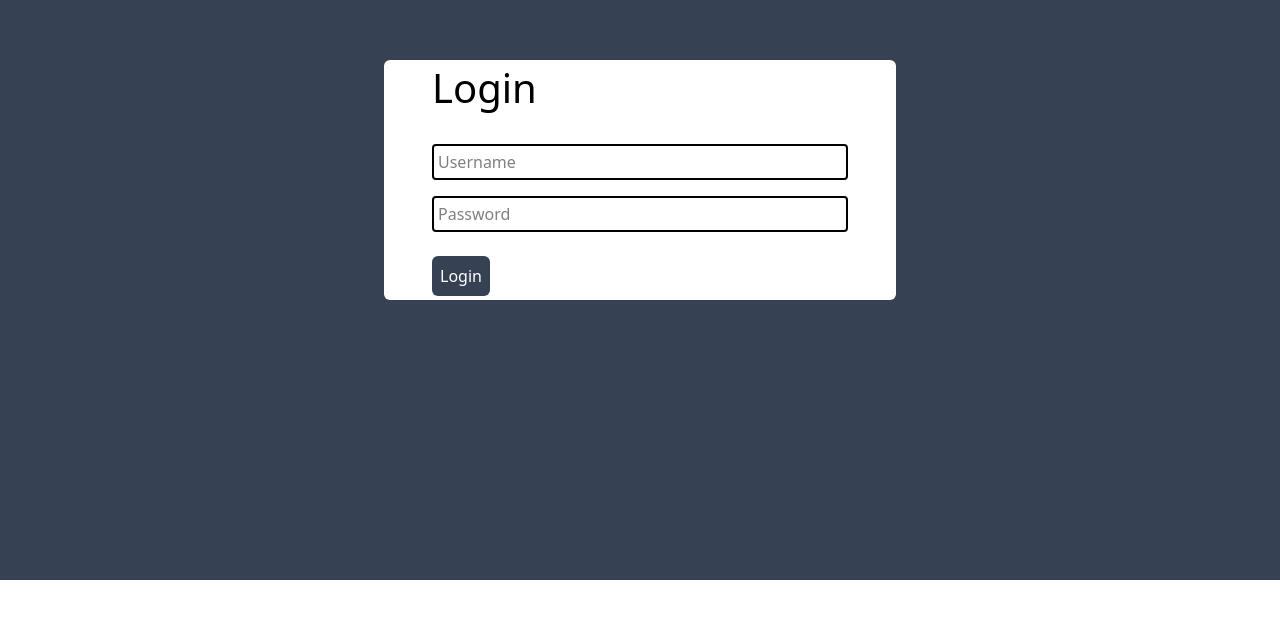
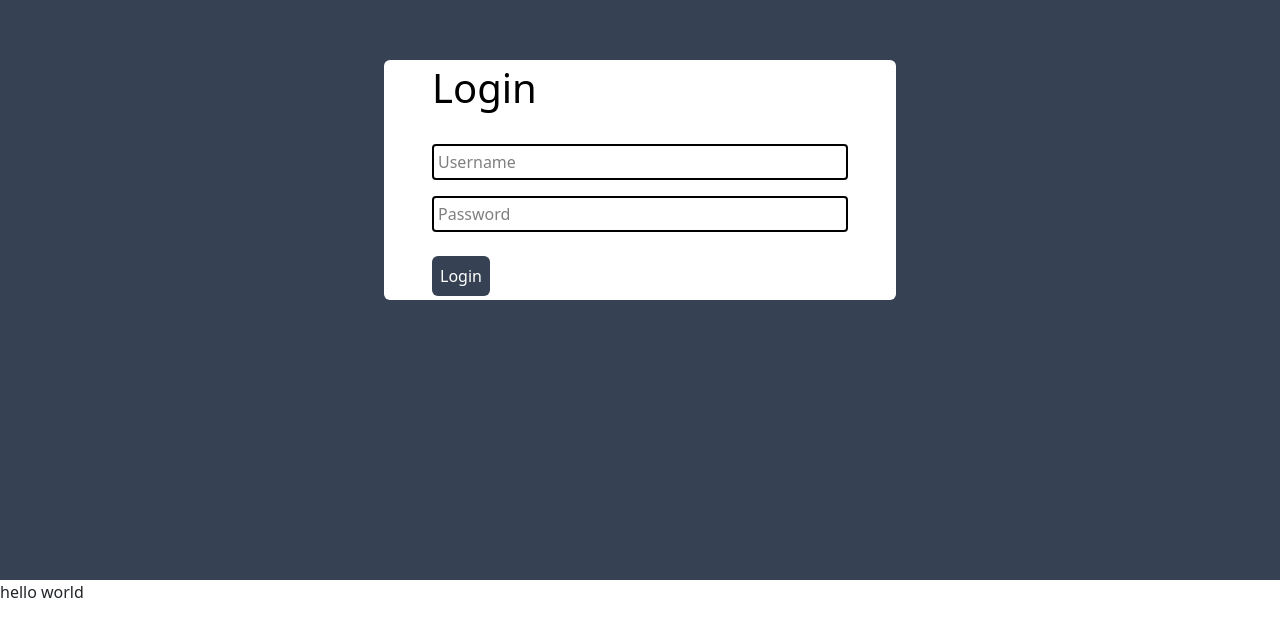
Before and after one commit to saurab28/TaskManger, a Vue app: page / in a window 1280 px wide. Shown: the part 220-840 px from the top of the page. Before the commit the page ends 800 px from the top, so only its background shows below. Built offline with nearby package versions, Linux system fonts and the light colour scheme; the HTML template or start-up script is replaced by a standard one.

Commit message:
intial-commit

```diff
--- a/src/App.vue
+++ b/src/App.vue
@@ -3,6 +3,7 @@
 
 <template>
   <router-view/>
+  <p>hello world</p>
 </template>
 
 <style scoped></style>
```
